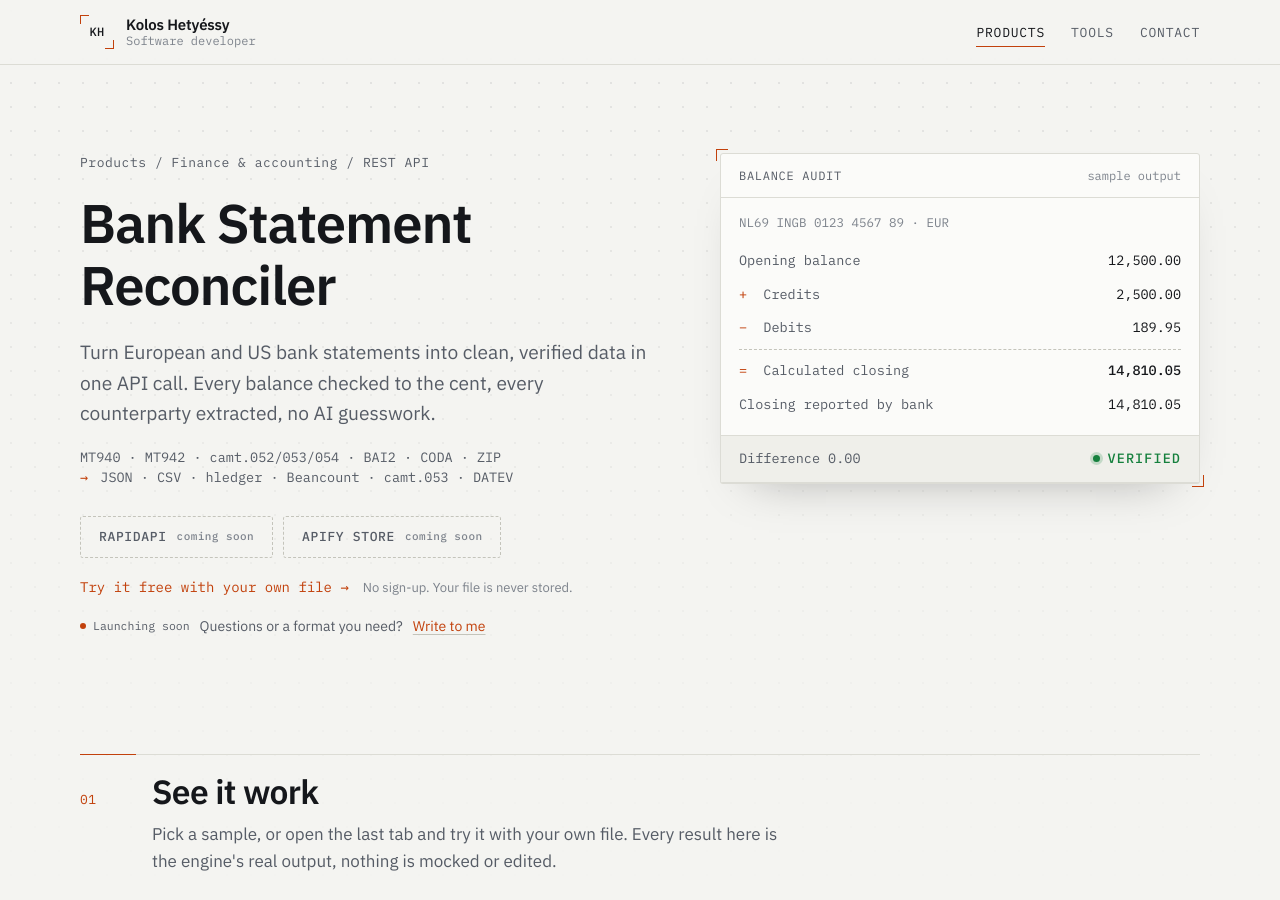
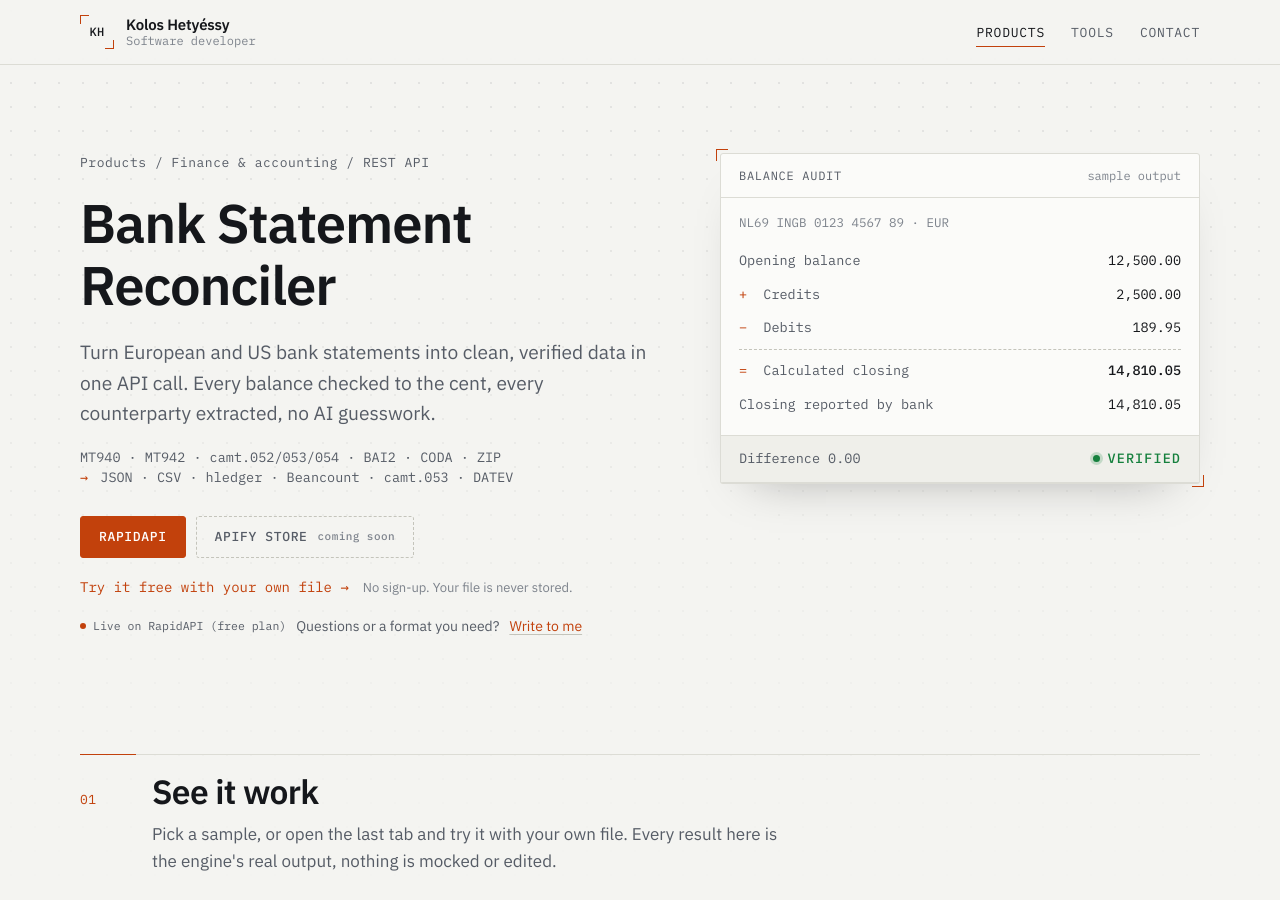
Before and after one commit to SSYkolos/SSYkolos.github.io, a Jekyll site: the page built from _products/bank-statement-reconciler.md, in a window 1280 px wide and 900 px high. Built offline with Jekyll 4.4.1, drawn with Linux system fonts in a browser that asks for light colours.

Commit message:
Reconciler is live on RapidAPI
Co-Authored-By: Claude Opus 5.5 <noreply@anthropic.com>

```diff
--- a/_products/bank-statement-reconciler.md
+++ b/_products/bank-statement-reconciler.md
@@ -5,7 +5,7 @@ category: finance
 tags: [mt940, mt942, camt.053, camt.054, iso 20022, bai2, coda, sepa, reconciliation, csv, hledger, beancount, datev]
 featured: true
 kind: REST API
-status: Launching soon
+status: Live on RapidAPI (free plan)
 tagline: Turn European and US bank statements into clean, verified data in one API call. Every balance checked to the cent, every counterparty extracted, no AI guesswork.
 summary: Parses MT940, ISO 20022 camt, BAI2 and CODA files, normalizes every transaction and proves each statement adds up to the cent.
 description: Bank statement parser and reconciler API for MT940, MT942, ISO 20022 camt.052/053/054, BAI2 and CODA. Verifies balances to the cent and exports JSON, CSV, hledger, Beancount, camt.053 and DATEV.
@@ -31,7 +31,7 @@ live_demo:
       label: "<b>Mask names, IBANs and emails</b> in the result. Recommended for real statements; switch it off to see every field the API extracts."
 channels:
   - name: RapidAPI
-    url: ""
+    url: "https://rapidapi.com/SSYkolos/api/bank-statement-reconciler1"
   - name: Apify Store
     url: ""
 
```
